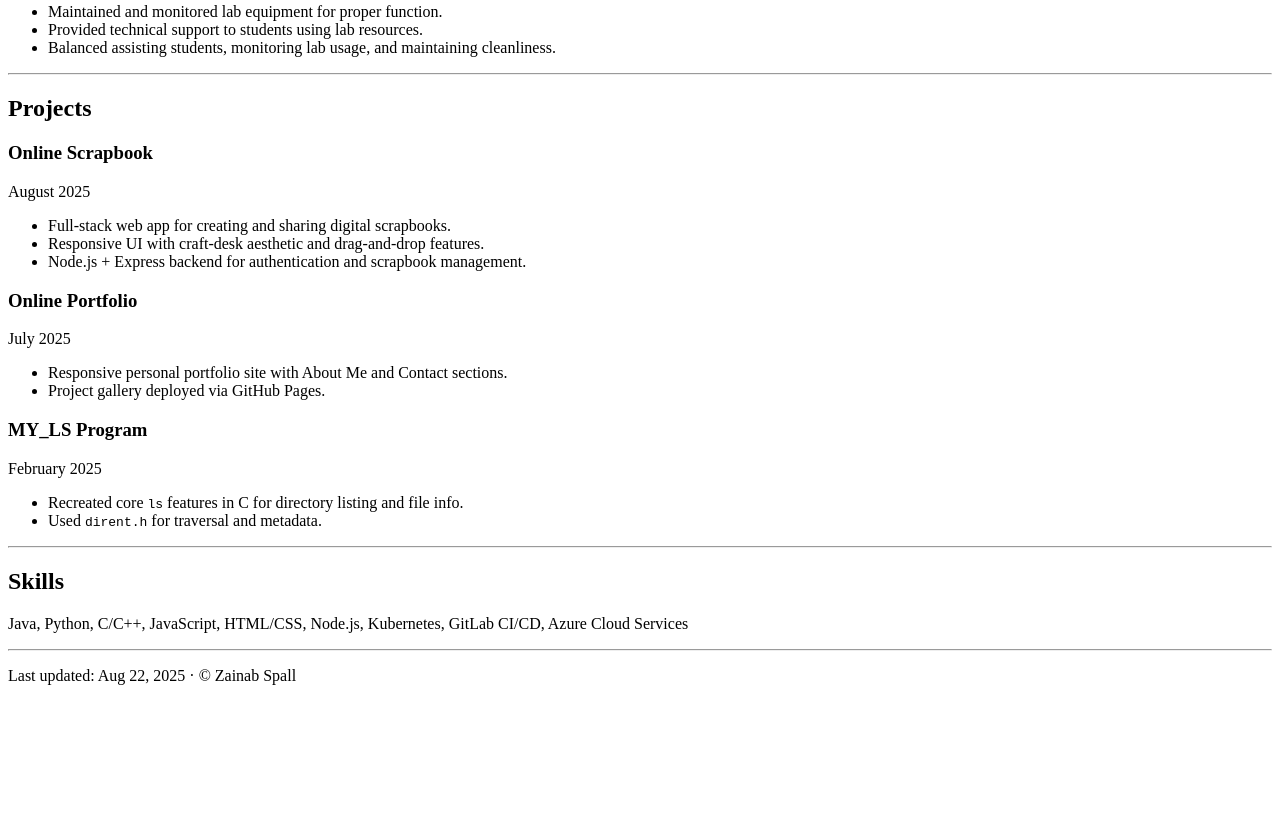
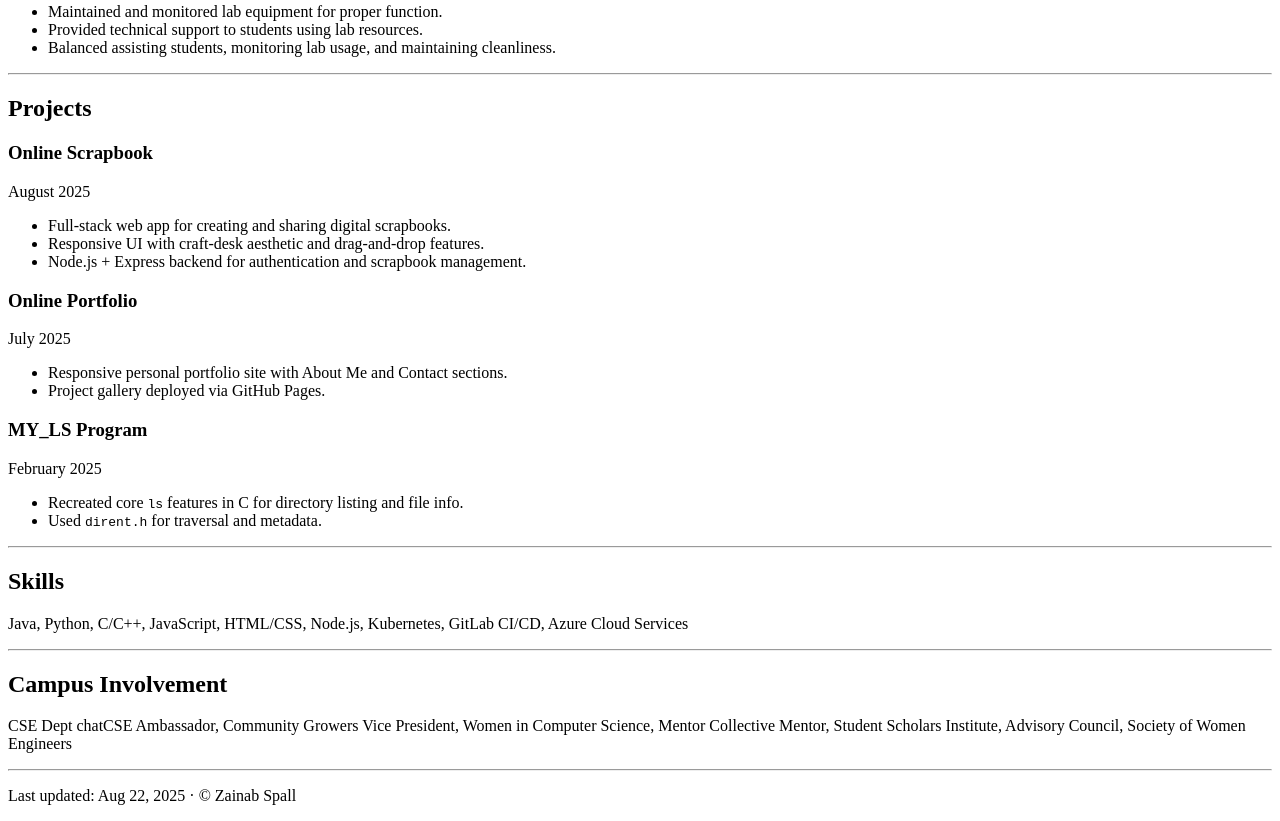
Before and after one commit to ZainabS27/online-resume, a plain HTML site: page index.html in a window 1280 px wide. Shown: the part 657-1478 px from the top of the page. Before the commit the page ends 1358 px from the top, so only its background shows below. Drawn offline with Linux system fonts and the light colour scheme.

Commit message:
Add campus involvement

```diff
--- a/index.html
+++ b/index.html
@@ -67,9 +67,12 @@
 
     <h2>Skills</h2>
     <p>Java, Python, C/C++, JavaScript, HTML/CSS, Node.js, Kubernetes, GitLab CI/CD, Azure Cloud Services</p>
+    <hr>
 
+    <h2>Campus Involvement</h2>
+    <p>CSE Dept chatCSE Ambassador, Community Growers Vice President, Women in Computer Science, Mentor Collective Mentor, Student Scholars Institute, Advisory Council, Society of Women Engineers</p>
+    <hr>
 
-    <hr>
     <footer>
     <p>Last updated: Aug 22, 2025 · © Zainab Spall</p>
     </footer>
```
